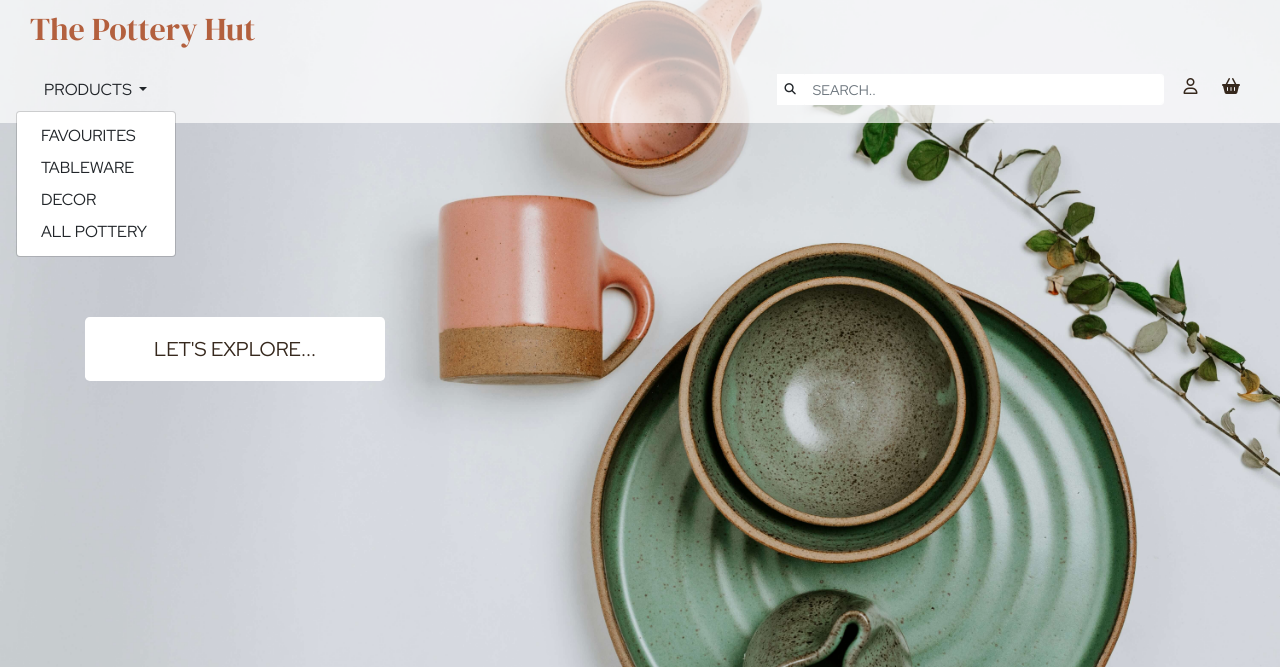
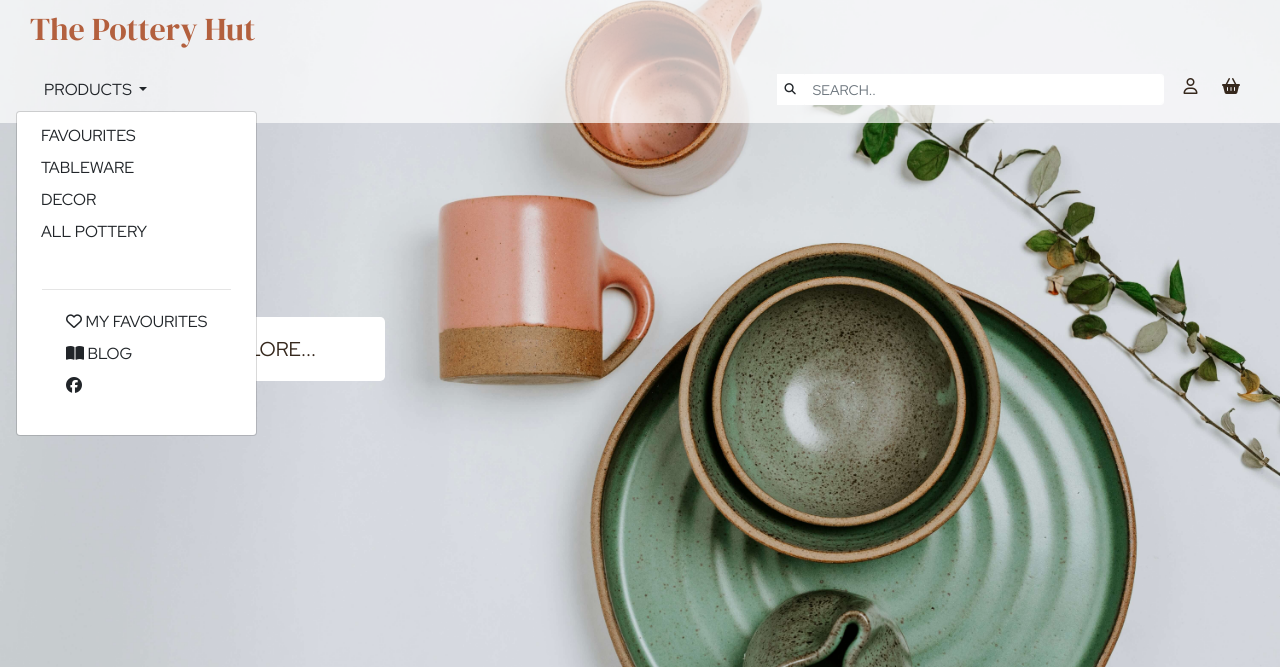
Before and after one commit to mristimaki/the-pottery-hut, a Django app: page / in a window 1280 px wide, after a click on "PRODUCTS". Shown: the top 667 px of the page. Run offline with Django 3.2, Linux system fonts and the light colour scheme; some libraries are stand-ins or nearby versions.

Commit message:
Added bottom of dropdown menu and content to mobile-top-header

```diff
--- a/static/css/base.css
+++ b/static/css/base.css
@@ -85,3 +85,7 @@ input:focus {
     color: #36281D;
     display: flex;
 }
+
+.dropdown-bottom {
+    padding: 25px;
+}
--- a/templates/includes/main-nav.html
+++ b/templates/includes/main-nav.html
@@ -4,11 +4,18 @@
     Products
   </a>
 
-    <div class="dropdown-menu" aria-labelledby="dropdownMenuLink">
+  <div class="dropdown-menu" aria-labelledby="dropdownMenuLink">
     <a class="dropdown-item text-uppercase" href="#">Favourites</a>
     <a class="dropdown-item text-uppercase" href="#">Tableware</a>
     <a class="dropdown-item text-uppercase" href="#">Decor</a>
     <a class="dropdown-item text-uppercase" href="#">All Pottery</a>
+
+    <div class="dropdown-bottom">
+      <hr>
+      <a class="dropdown-item text-uppercase" href="#"><i class="fa-regular fa-heart"></i> My Favourites</a>
+      <a class="dropdown-item text-uppercase" href="#"><i class="fa-solid fa-book-open"></i> Blog</a>
+      <a class="dropdown-item text-uppercase" href="#"><i class="fa-brands fa-facebook"></i></a>
+    </div>
   </div>
 </div>
 
--- a/templates/includes/mobile-top-header.html
+++ b/templates/includes/mobile-top-header.html
@@ -1,8 +1,45 @@
 <!--
  mobile navbar with hamburger dropdown
  dropdown should have list of products and
- account icon and social media icon at
+ blog icon and social media icon at
  the bottom
 
- search icon and basket icon beside hamburger
+ search icon, account and basket icon beside hamburger
  -->
+<div class="col d-block d-lg-none">
+    <button class="navbar-toggler" type="button" data-toggle="collapse" data-target="#navbarSupportedContent" aria-controls="navbarSupportedContent" aria-expanded="false" aria-label="Toggle navigation">
+        <span class="navbar-toggler-icon"></span>
+    </button>
+
+    <div class="collapse navbar-collapse" href="#" id="mobile-nav">
+        <ul class="navbar-nav w-auto mx-auto">
+            <li class="list-inline-item dropdown">
+                <a class="dropdown-item text-uppercase" href="#">Favourites</a>
+            </li>
+            <li class="list-inline-item dropdown">
+                <a class="dropdown-item text-uppercase" href="#">Tableware</a>
+            </li>
+            <li class="list-inline-item dropdown">
+                <a class="dropdown-item text-uppercase" href="#">Decor</a>
+            </li>
+            <li class="list-inline-item dropdown">
+                <a class="dropdown-item text-uppercase" href="#">All Products</a>
+            </li>
+        </ul>
+
+        <div class="dropdown-bottom d-block d-lg-none">
+            <hr class="d-block d-lg-none">
+            <ul>
+                <li class="list-inline-item">
+                    <a class="text-uppercase" href="#"><i class="fa-regular fa-heart"></i> My Favourites</a>
+                </li>
+                <li class="list-inline-item">
+                    <a class="text-uppercase" href="#"><i class="fa-solid fa-book-open"></i> Blog</a>
+                </li>
+                <li class="list-inline-item">
+                    <a class="text-uppercase" href="#"><i class="fa-brands fa-facebook"></i></a>
+                </li>
+            </ul>
+        </div>
+    </div>
+</div>
```
